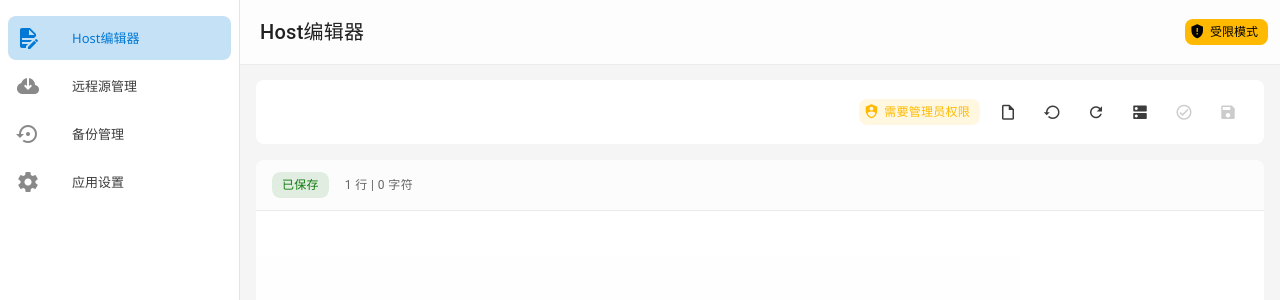
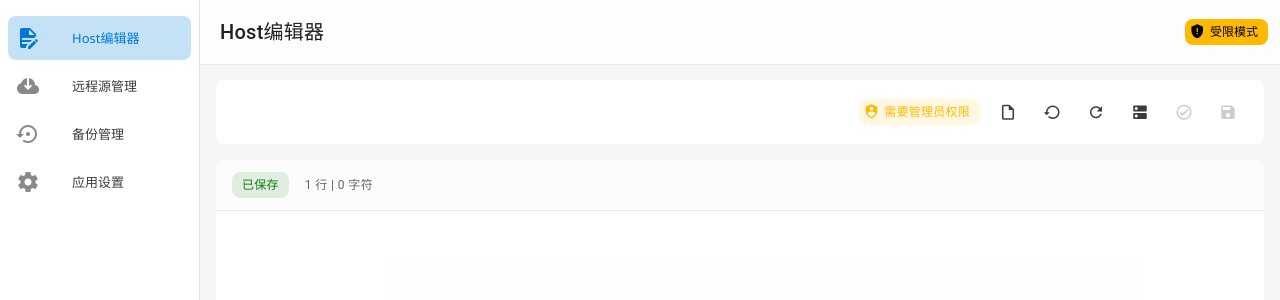
Before and after one commit to sky22333/hostswitcher, a Vue app in the folder frontend/: page / in a window 1280 px wide. Shown: the top 300 px of the page. Built offline with nearby package versions, Linux system fonts and the light colour scheme.

Commit message:
优化界面细节

```diff
--- a/frontend/src/App.vue
+++ b/frontend/src/App.vue
@@ -3,7 +3,7 @@
     <!-- 侧边栏 -->
     <v-navigation-drawer
       permanent
-      width="240"
+      width="200"
       class="sidebar-custom"
     >
       <!-- 导航菜单 -->
--- a/frontend/src/views/HostsEditor.vue
+++ b/frontend/src/views/HostsEditor.vue
@@ -108,7 +108,7 @@
               language="hosts"
               :options="editorOptions"
               @change="onEditorChange"
-              height="calc(100vh - 280px)"
+              height="calc(100vh - 240px)"
             />
           </div>
         </v-card-text>
```
Also changed, not shown: 1 other file (tests, documents, lock files or other folders).
